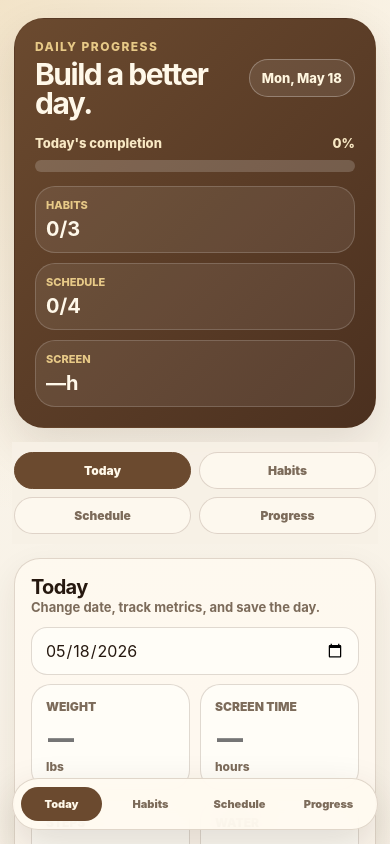
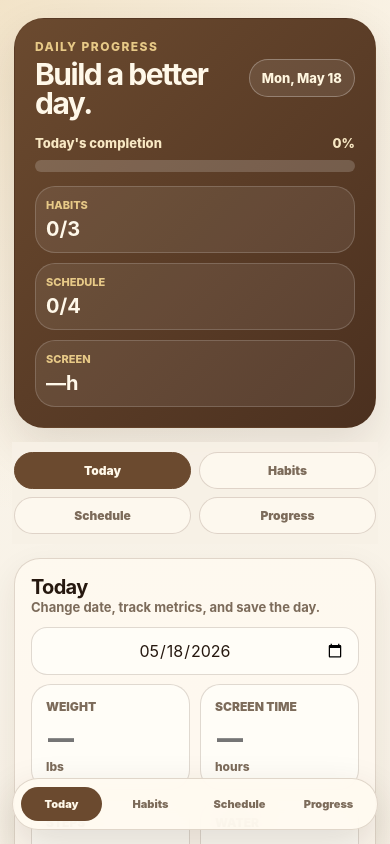
Before and after one commit to kameronshaw13/daily-tracker, a Next.js app: page / in a window 390 px wide. Shown: the top 844 px of the page. Built offline with nearby package versions, Linux system fonts and the light colour scheme.

Commit message:
fix mobile date input width

```diff
--- a/app/globals.css
+++ b/app/globals.css
@@ -190,6 +190,18 @@ h2 {
 }
 .textarea { min-height: 96px; resize: vertical; }
 .input:focus, .textarea:focus, .select:focus { border-color: rgba(107,74,47,.55); }
+
+.date-input {
+  display: block;
+  width: 100%;
+  max-width: 100%;
+  min-width: 0;
+  justify-self: stretch;
+  text-align: center;
+  appearance: none;
+  -webkit-appearance: none;
+}
+
 .btn {
   border: 0;
   border-radius: 16px;
--- a/app/page.tsx
+++ b/app/page.tsx
@@ -320,7 +320,7 @@ export default function Home() {
               </div>
             </div>
             <div className="form-row">
-              <input className="input" type="date" value={date} onChange={(e) => setDate(e.target.value)} />
+              <input className="input date-input" type="date" value={date} onChange={(e) => setDate(e.target.value)} />
               <div className="metric-grid">
                 <div className="metric-card">
                   <label>Weight</label>
```
